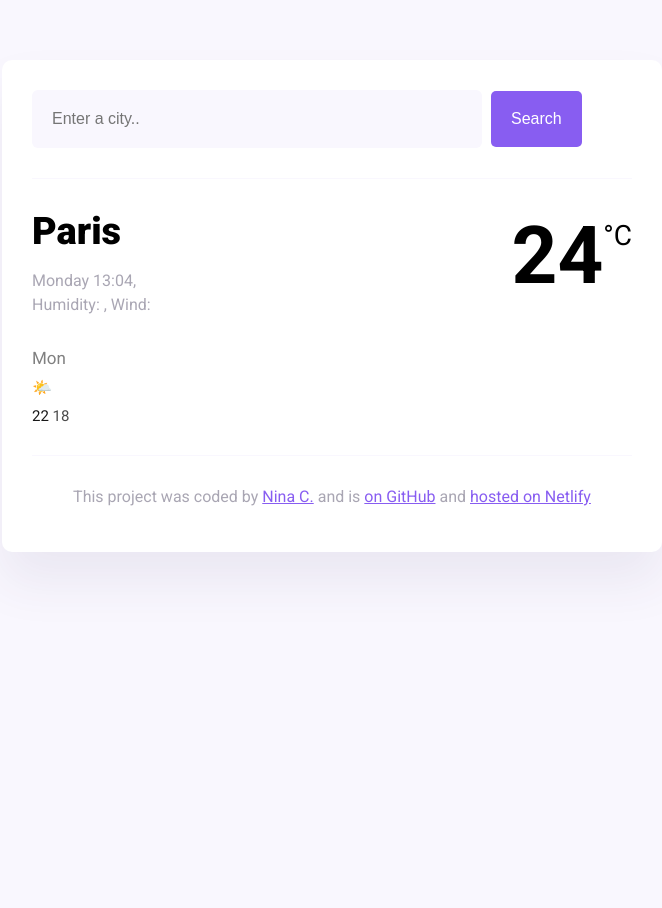
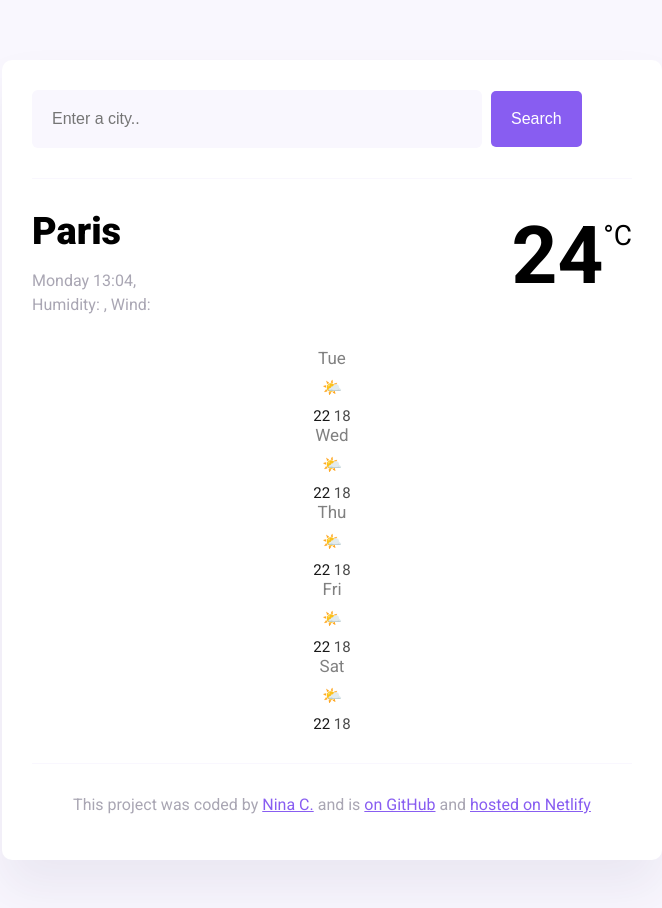
Before and after one commit to jimenaccc/my-work, a website built with Parcel: page index.html in a window 1280 px wide. Shown: the whole page, without its empty margins (308-970 px from the left). Before the commit the page ends 800 px from the top, so only its background shows below. Built offline with nearby package versions, Linux system fonts and the light colour scheme.

Commit message:
Gets forecast

```diff
--- a/index.html
+++ b/index.html
@@ -45,13 +45,7 @@
             ><span class="current-temperature-unit">°C</span>
           </div>
         </div>
-        <div class="weather-forecast"></div>
-        <div class="row"><div class="day-1">
-          <div class="forecast-day">Mon</div>
-           🌤️
-          <div class="forecast-temperature"><span class="temp-max">22</span>  <span class="temp-min">18</span></div>
-        </div>
-
+        <div class="weather-forecast" id="forecast"></div>
       </main>
       <footer>
         <p>
--- a/src/script.js
+++ b/src/script.js
@@ -13,6 +13,8 @@ function displayTemperature(response) {
   descriptionWeater.innerHTML = response.data.condition.description;
   cityElement.innerHTML = response.data.city;
   temperatureElement.innerHTML = temperature;
+
+  getForecast(response.data.city);
 }
 
 function search(event) {
@@ -60,3 +62,32 @@ let currentDateELement = document.querySelector("#current-date");
 let currentDate = new Date();
 
 currentDateELement.innerHTML = formatDate(currentDate);
+
+function getForecast(city) {
+  apiKey = "b2a5adcct04b33178913oc335f405433";
+  apiUrl = `https://api.shecodes.io/weather/v1/forecast?query=${city}&key=${apiKey}&units=metric`;
+  axios(apiUrl).then(displayForecast);
+}
+
+function displayForecast() {
+  let days = ["Tue", "Wed", "Thu", "Fri", "Sat"];
+  let forecastHtml = "";
+
+  days.forEach(function (day) {
+    forecastHtml =
+      forecastHtml +
+      `
+      <div class="forecast-dates">
+          <div class="forecast-day">${day}</div>
+           🌤️
+          <div class="forecast-temperature">
+          <span class="temp-max">22</span>  <span class="temp-min">18</span>
+          </div> `;
+  });
+
+  let forecastElement = document.querySelector("#forecast");
+  forecastElement.innerHTML = forecastHtml;
+}
+
+displayForecast();
+search("Edinburgh");
--- a/src/style.css
+++ b/src/style.css
@@ -89,6 +89,11 @@ main {
 
 .weather-forecast {
   margin-top: 15px;
+  display: flex;
+  justify-content: space-around;
+}
+
+.forecast-dates {
   text-align: center;
 }
 
```
